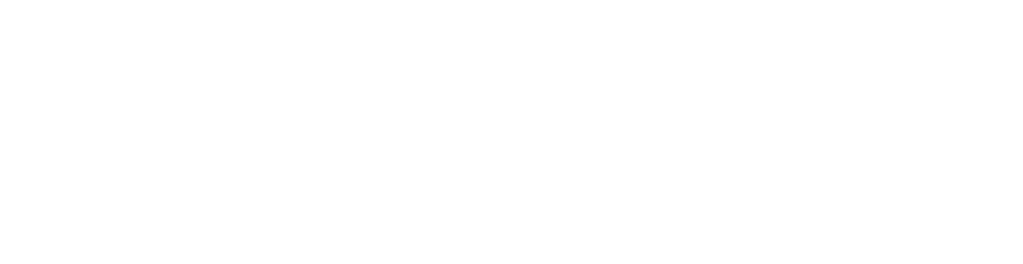
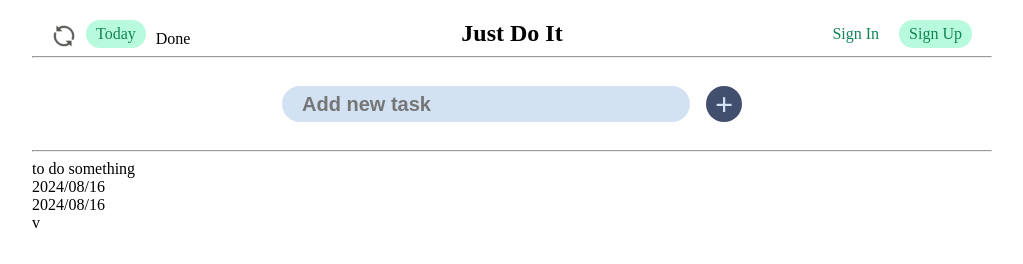
Before and after one commit to chrislin1015/JustDoIt, a website: page Front/html/index.html in a window 1280 px wide. Shown: the whole page, without its empty margins (128-1151 px from the left). Drawn offline with nearby package versions, Linux system fonts and the light colour scheme.

Commit message:
[Front End] JustDoIt 主頁面第一階段 #23

```diff
--- a/Front/css/common.css
+++ b/Front/css/common.css
@@ -1,3 +1,9 @@
+body {
+    width: 960px;
+    margin: 0 auto;
+    padding-top: 20px;
+}
+
 .order-top {
     z-index: 100;
 }
@@ -20,7 +26,7 @@
 
 a {
     text-decoration: none;
-    color: rgb(141, 214, 141);
+    color: #108554;
 }
 
 .hide {
--- /dev/null
+++ b/Front/css/index.css
@@ -0,0 +1,101 @@
+.top-container {
+    display: flex;
+    justify-content: space-between;
+}
+
+.left-menu {
+    min-width: 30%;
+    display: flex;
+    justify-content: left;
+    align-items: end;
+    gap: 10px;
+    padding-left: 20px;
+}
+
+.logo {
+    min-width: 35%;
+    text-align: center;
+    font-size: x-large;
+    font-weight: 700;
+}
+
+.right-menu {
+    min-width: 30%;
+    display: flex;
+    justify-content:right;
+    align-items: end;
+    gap: 10px;
+    padding-right: 20px;
+}
+
+.signin {
+    padding: 5px 10px;
+}
+
+.signup {
+    background: #b8fadd;
+    padding: 5px 10px;
+    border-radius: 20px;
+}
+
+.log-out {
+    padding: 5px 10px;
+}
+
+.reload-menu {
+    background-image: url('../image/Refresh_icon.svg.png');
+    background-size: cover;       /* 確保圖片覆蓋整個元素 */
+    background-position: center;  /* 將圖片置中 */
+    background-repeat: no-repeat; /* 禁止背景重複 */
+    width: 24px;
+    height: 24px;
+}
+
+.selected {
+    color: #108554;
+    background: #b8fadd;
+    padding: 5px 10px;
+    border-radius: 20px;
+}
+
+.middle-container {
+    display: flex;
+    justify-content: center;
+    padding: 20px;
+}
+
+.add-container {
+    display: flex;
+    justify-content: space-between;
+    width: 50%;
+}
+
+.todo-context {
+    min-width: 80%;
+    background: #d3e2f2;
+    border: none;
+    border-radius: 30px;
+    padding-left: 20px;
+    padding-right: 20px;
+    color: #414e6e;
+    font-weight: 700;
+    font-size: 20px;
+}
+
+.addnew {
+    /* background-image: url('../image/4677490.png'); */
+    /* background-size: cover;       確保圖片覆蓋整個元素 */
+    /* background-position: center;  將圖片置中 */
+    /* background-repeat: no-repeat; 禁止背景重複 */
+    /* width: 36px; */
+    /* height: 36px; */
+    border-radius: 50%;
+    background: #414e6e;
+    width: 36px;
+    height: 36px;
+    align-content: center;
+    text-align: center;
+    color: #d3e2f2;
+    font-size: 32px;
+    font-weight: 800;
+}
--- a/Front/html/index.html
+++ b/Front/html/index.html
@@ -3,7 +3,48 @@
   <head>
     <meta charset="UTF-8" />
     <meta name="viewport" content="width=device-width, initial-scale=1.0" />
-    <title>Document</title>
+    <title>JustDoIt</title>
+    <link rel="stylesheet" href="../css/common.css" />
+    <link rel="stylesheet" href="../css/index.css" />
+    <script src="https://cdn.jsdelivr.net/npm/axios/dist/axios.min.js"></script>
+    <script src="../js/index.js" defer></script>
   </head>
-  <body></body>
+  <body>
+    <div class="top-container">
+      <div class="left-menu">
+        <div class="reload-menu"></div>
+        <div class="today-menu selected">Today</div>
+        <div class="done-menu">Done</div>
+      </div>
+      <div class="logo">Just Do It</div>
+      <div class="right-menu">
+        <div class="log-out hide">
+          <a href="">Log Out</a>
+        </div>
+        <div class="signin">
+          <a href="./signin.html">Sign In</a>
+        </div>
+        <div class="signup">
+          <a href="./signup.html">Sign Up</a>
+        </div>
+      </div>
+    </div>
+    <hr />
+    <div class="middle-container">
+      <div class="add-container">
+        <input class="todo-context" type="text" placeholder="Add new task" />
+        <div class="addnew">+</div>
+      </div>
+    </div>
+    <hr />
+    <div class="todos-container">
+      <div class="todo-cell">
+        <div class="todo-title">to do something</div>
+        <div class="todo-date">2024/08/16</div>
+        <div class="due-date">2024/08/16</div>
+        <div class="check-box">v</div>
+        <div class="delete"></div>
+      </div>
+    </div>
+  </body>
 </html>
--- /dev/null
+++ b/Front/js/index.js
@@ -0,0 +1,43 @@
+
+console.log('index.js is load')
+
+const signin = document.querySelector('.signin')
+const signup = document.querySelector('.signup')
+const logout = document.querySelector('.log-out')
+
+if (logout)
+{
+    logout.addEventListener("click", () =>
+    {
+        localStorage.removeItem('authToken')
+        window.location.reload()
+    })
+}
+
+window.onload = function() {
+    console.log('index.html is load')
+    const token = localStorage.getItem('authToken')
+
+    if (token === undefined || token === null) {
+        signin.classList.remove('hide')
+        signup.classList.remove('hide')
+        logout.classList.add('hide')
+    }
+    else{
+        signin.classList.add('hide')
+        signup.classList.add('hide')
+        logout.classList.remove('hide')
+
+        axios.get('http://localhost:3005/todos', {
+            headers: {
+                Authorization: `Bearer ${token}`
+            }
+        })
+        .then(response => {
+            console.log('受保護的資源:', response.data);
+        })
+        .catch(error => {
+            console.error('無法取得受保護的資源', error.response.data.message);
+        });
+    }
+}
--- a/package.json
+++ b/package.json
@@ -10,6 +10,7 @@
   "description": "",
   "dependencies": {
     "bcrypt": "^5.1.1",
+    "jsonwebtoken": "^9.0.2",
     "mysql2": "^3.10.3",
     "uuid": "^10.0.0"
   }
--- a/responser.js
+++ b/responser.js
@@ -1,8 +1,8 @@
-const header = require('./commonDefine')
+const common = require('./commonDefine')
 
 function errorHandle(res, message)
 {
-    res.writeHead(400, header);
+    res.writeHead(400, common.header);
     res.write
     (
         JSON.stringify
@@ -18,7 +18,7 @@ function errorHandle(res, message)
 
 function successHandle(res, todos)
 {
-    res.writeHeader(200, header)
+    res.writeHeader(200, common.header)
     res.write
     (
         JSON.stringify
```
Also changed, not shown: Front/js/getJWT.js (added, +16 -0 lines), Front/js/signin.js (+12 -2 lines), Front/js/signup.js (+5 -2 lines), commonDefine.js (+7 -1 lines), index.js (+30 -6 lines), mysqlHelper.js (+7 -0 lines), userData.js (+19 -6 lines), Front/image/4677490.png (added), Front/image/Refresh_icon.svg.png (added), 1 other file.
